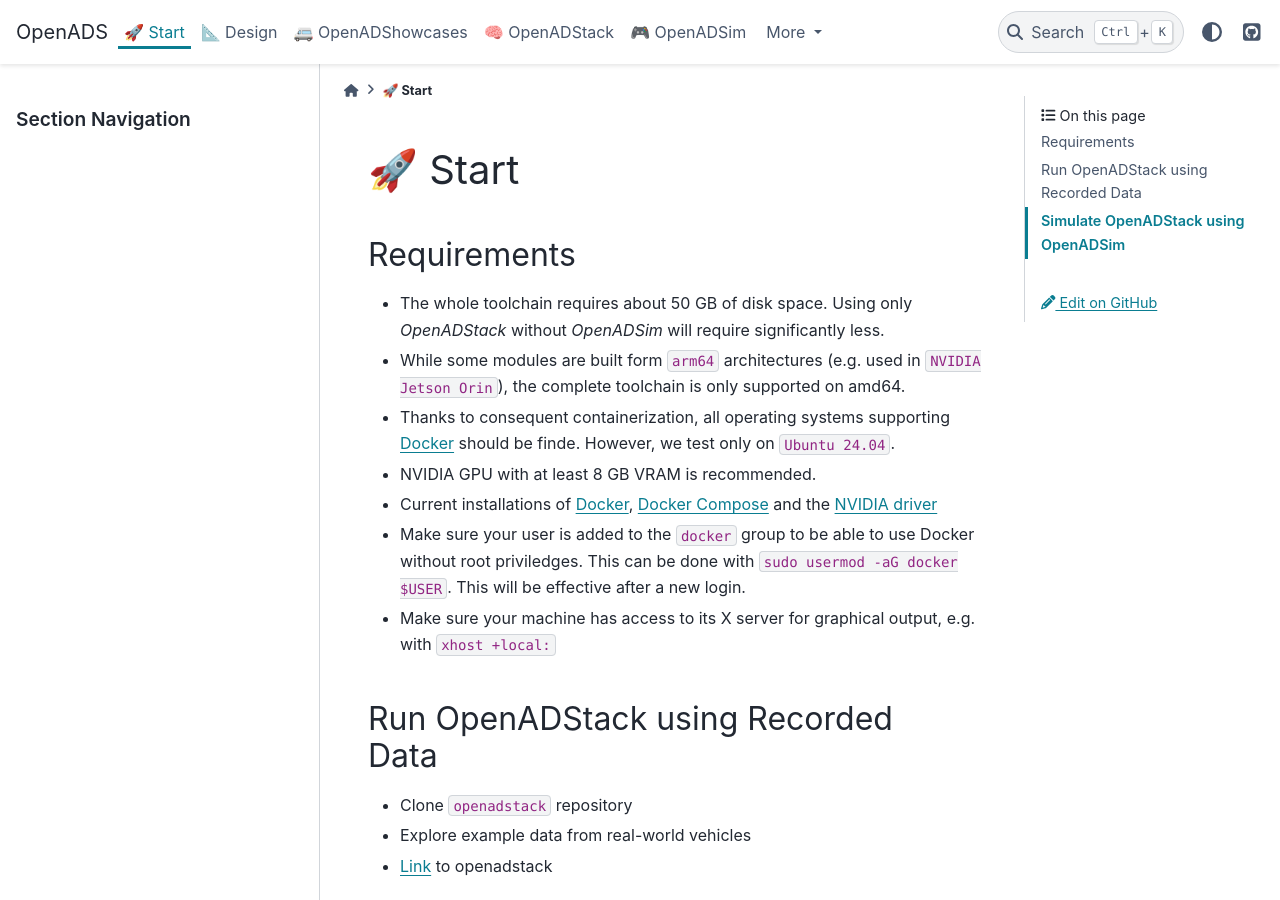
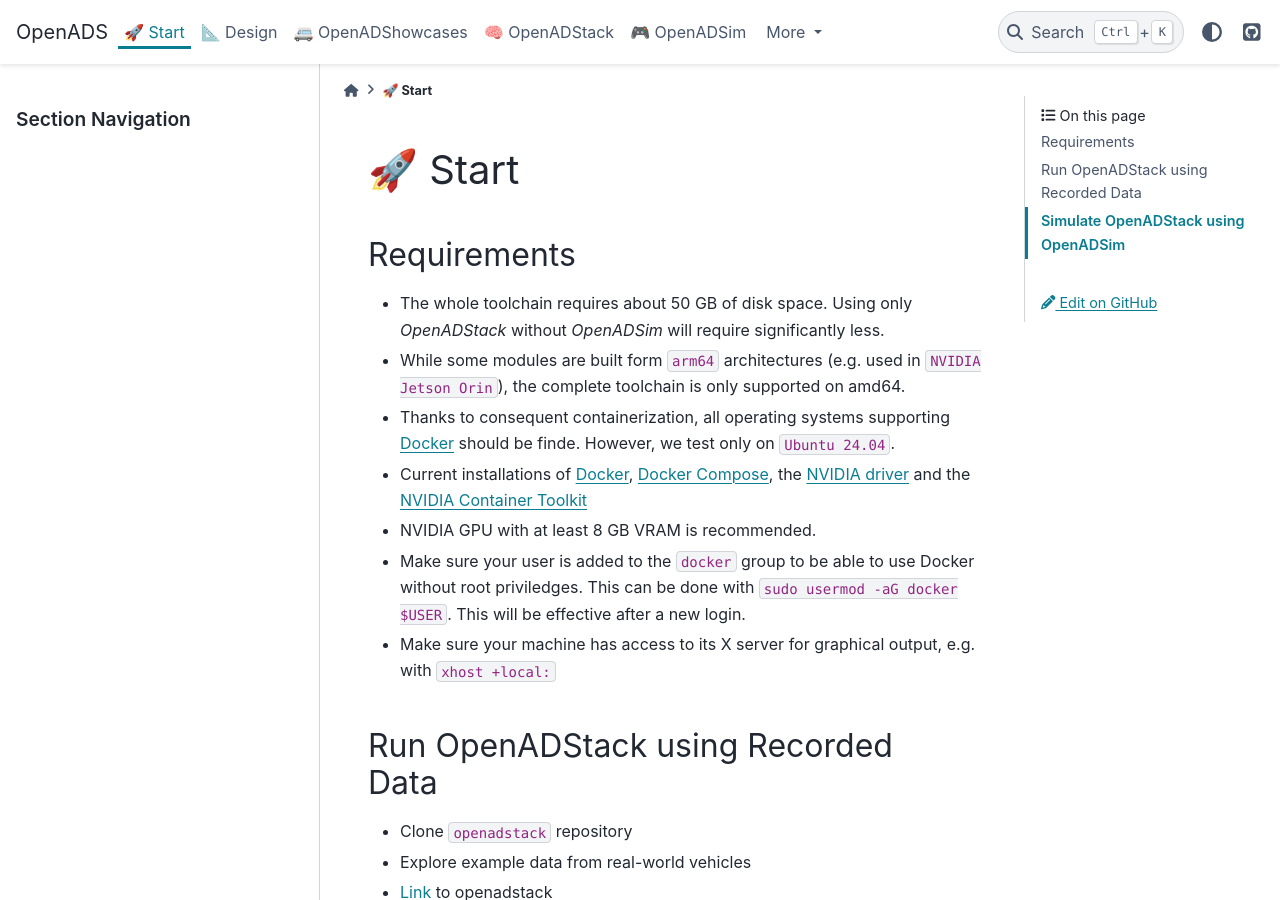
Before and after one commit to openads-project/openads-project.github.io, a Sphinx documentation site: the page built from docs/start/start.md, in a window 1280 px wide and 900 px high. Built offline with Sphinx 7.4.7 and the PyData theme 0.15.4, drawn with Linux system fonts in a browser that asks for light colours; pages that are not in the unit, such as notebooks, are missing from menus.

Commit message:
add nvidia container toolkit

```diff
--- a/docs/start/start.md
+++ b/docs/start/start.md
@@ -10,8 +10,8 @@
 - The whole toolchain requires about 50 GB of disk space. Using only _OpenADStack_ without _OpenADSim_ will require significantly less.
 - While some modules are built form `arm64` architectures (e.g. used in `NVIDIA Jetson Orin`), the complete toolchain is only supported on amd64.
 - Thanks to consequent containerization, all operating systems supporting [Docker](https://www.docker.com/) should be finde. However, we test only on `Ubuntu 24.04`.
+- Current installations of [Docker](https://docs.docker.com/engine/install/ubuntu/), [Docker Compose](https://docs.docker.com/compose/install/), the [NVIDIA driver](https://ubuntu.com/server/docs/how-to/graphics/install-nvidia-drivers/) and the [NVIDIA Container Toolkit](https://docs.nvidia.com/datacenter/cloud-native/container-toolkit/latest/install-guide.html)
 - NVIDIA GPU with at least 8 GB VRAM is recommended.
-- Current installations of [Docker](https://docs.docker.com/engine/install/ubuntu/), [Docker Compose](https://docs.docker.com/compose/install/) and the [NVIDIA driver](https://ubuntu.com/server/docs/how-to/graphics/install-nvidia-drivers/)
 - Make sure your user is added to the `docker` group to be able to use Docker without root priviledges. This can be done with `sudo usermod -aG docker $USER`. This will be effective after a new login.
 - Make sure your machine has access to its X server for graphical output, e.g. with `xhost +local:`
 
```
